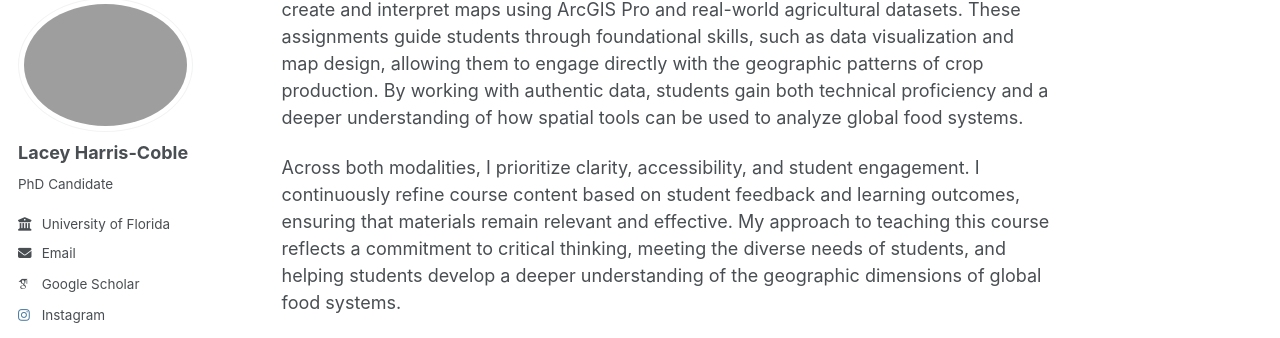
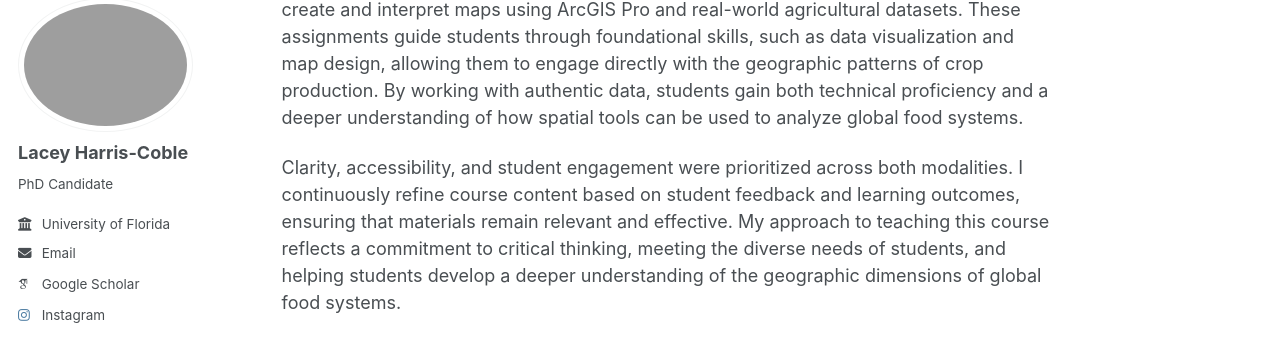
Before and after one commit to lharriscoble/lharriscoble.github.io, a Jekyll site: the page built from _teaching/2014-spring-teaching-1.md, in a window 1280 px wide and 900 px high, scrolled down 574 px. Shown: the part 103-441 px from the top of the window. Built offline with Jekyll 4.4.1, drawn with Linux system fonts in a browser that asks for light colours; some web fonts are replaced; a script bundle is joined from its source files by our own code; library files that are not in the unit come from our copies.

Commit message:
Update 2014-spring-teaching-1.md

```diff
--- a/_teaching/2014-spring-teaching-1.md
+++ b/_teaching/2014-spring-teaching-1.md
@@ -16,7 +16,7 @@ I have taught this course in both in-person and online formats, adapting my teac
 
 A central component of the course is the development of practical geospatial skills. Through a sequence of five scaffolded mapping assignments, I teach students how to create and interpret maps using ArcGIS Pro and real-world agricultural datasets. These assignments guide students through foundational skills, such as data visualization and map design, allowing them to engage directly with the geographic patterns of crop production. By working with authentic data, students gain both technical proficiency and a deeper understanding of how spatial tools can be used to analyze global food systems.
 
-Across both modalities, I prioritize clarity, accessibility, and student engagement. I continuously refine course content based on student feedback and learning outcomes, ensuring that materials remain relevant and effective. My approach to teaching this course reflects a commitment to critical thinking, meeting the diverse needs of students, and helping students develop a deeper understanding of the geographic dimensions of global food systems.
+Clarity, accessibility, and student engagement were prioritized across both modalities. I continuously refine course content based on student feedback and learning outcomes, ensuring that materials remain relevant and effective. My approach to teaching this course reflects a commitment to critical thinking, meeting the diverse needs of students, and helping students develop a deeper understanding of the geographic dimensions of global food systems.
 
 
 Teaching Networks Resources
```
